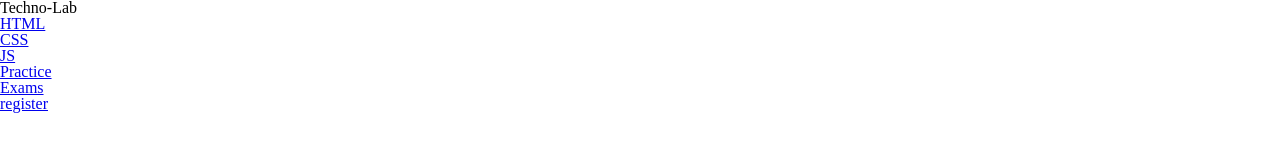
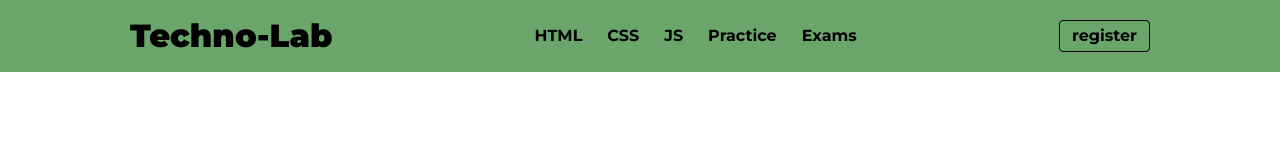
Before and after one commit to lost-in-noise/bootstrap-practice, a plain HTML site: page index.html in a window 1280 px wide. Drawn offline with Linux system fonts and the light colour scheme.

Commit message:
feat: add header section

```diff
--- a/css/reset.css
+++ b/css/reset.css
@@ -127,3 +127,7 @@ table {
   border-collapse: collapse;
   border-spacing: 0;
 }
+a {
+    color: black;
+    text-decoration: none;
+}
--- a/css/style.css
+++ b/css/style.css
@@ -0,0 +1,39 @@
+@import url("https://fonts.googleapis.com/css2?family=Montserrat:ital,wght@0,100..900;1,100..900&display=swap");
+
+body {
+  font-family: "Montserrat", sans-serif;
+}
+/* H E A D E R */
+header {
+  display: flex;
+  justify-content: space-between;
+  background-color: rgb(106, 166, 106);
+  padding: 20px 130px;
+  align-items: center;
+}
+ul {
+  display: flex;
+  gap: 25px;
+}
+.logo {
+  font-size: 32px;
+  font-weight: 900;
+}
+.link {
+  font-weight: 700;
+  transition: 0.3s;
+}
+.link:hover {
+  color: orange;
+}
+.btn {
+  font-weight: 700;
+  padding: 7px 12px;
+  border: 1px solid black;
+  border-radius: 4px;
+  transition: all 0.3s;
+}
+.btn:hover {
+  color: orange;
+  border: 1px solid orange;
+}
--- a/index.html
+++ b/index.html
@@ -14,14 +14,14 @@
       <h1 class="logo">Techno-Lab</h1>
       <nav>
         <ul class="list">
-          <li><a href="#">HTML</a></li>
-          <li><a href="#">CSS</a></li>
-          <li><a href="#">JS</a></li>
-          <li><a href="#">Practice</a></li>
-          <li><a href="#">Exams</a></li>
+          <li><a href="#" class="link">HTML</a></li>
+          <li><a href="#" class="link">CSS</a></li>
+          <li><a href="#" class="link">JS</a></li>
+          <li><a href="#" class="link">Practice</a></li>
+          <li><a href="#" class="link">Exams</a></li>
         </ul>
       </nav>
-      <a href="#" aria-label="register">register</a>
+      <a href="#" aria-label="register" class="btn">register</a>
     </header>
   </body>
 </html>
```
